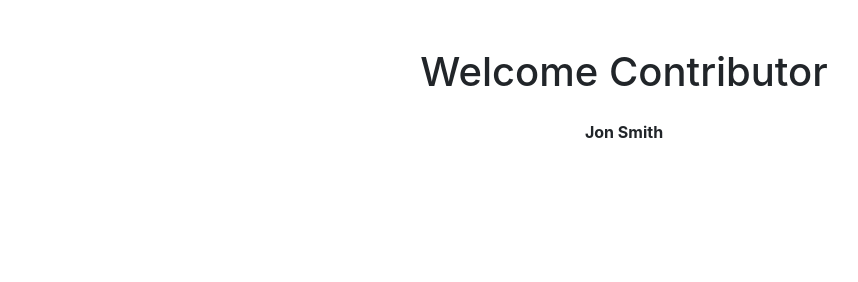
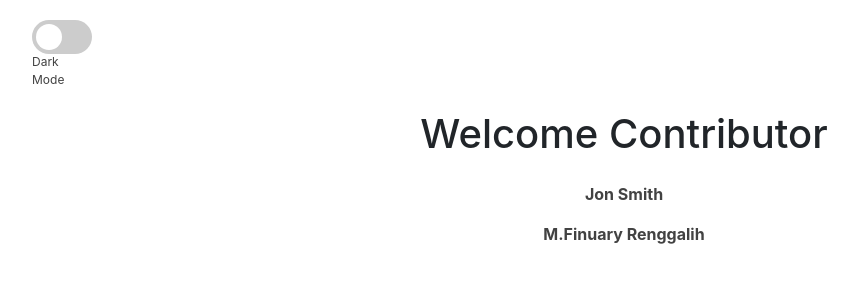
Before and after one commit to jon-smith-tech/team-information-website, a plain HTML site: page index.html in a window 1280 px wide. Shown: the whole page, without its empty margins (16-874 px from the left). Drawn offline with nearby package versions, Linux system fonts and the light colour scheme.

Commit message:
Added dark mode and added contributor name

```diff
--- a/index.html
+++ b/index.html
@@ -5,11 +5,139 @@
   <meta name="viewport" content="width=device-width, initial-scale=1.0">
   <title>First Repository</title>
   <link rel="stylesheet" href="https://stackpath.bootstrapcdn.com/bootstrap/4.3.1/css/bootstrap.min.css" integrity="sha384-ggOyR0iXCbMQv3Xipma34MD+dH/1fQ784/j6cY/iJTQUOhcWr7x9JvoRxT2MZw1T" crossorigin="anonymous">
+  <style>
+    /* Dark Mode */
+    :root {
+                --primary-color: #302ae6;
+                --secondary-color: #536390;
+                --font-color: #424242;
+                --bg-color: #fff;
+                --heading-color: #292922;
+            }
+
+            [data-theme="dark"] {
+                --primary-color: #9a97f3;
+                --secondary-color: #818cab;
+                --font-color: #e1e1ff;
+                --bg-color: #161625;
+                --heading-color: #818cab;
+            }
+
+            [data-theme="dark"] body {
+                background-color: var(--bg-color);
+            }
+
+            [data-theme="dark"] nav {
+                background-color: #071c4d;
+            }
+
+            [data-theme="dark"] h1, p {
+                color:var(--font-color);
+            }
+
+            .theme-switch-wrapper {
+                display: flex;
+                margin-top: 20px;
+            }
+
+            .theme-switch>p {
+                font-size: 12px;
+                margin-top: 33px;
+                width: 60px;
+                margin-left: 0;
+            }
+
+            .theme-switch {
+                display: inline-block;
+                height: 34px;
+                position: relative;
+                width: 60px;
+            }
+
+            .theme-switch>input {
+                display: none;
+            }
+
+            .slider {
+                background-color: #ccc;
+                bottom: 0;
+                cursor: pointer;
+                left: 0;
+                position: absolute;
+                right: 0;
+                top: 0;
+                transition: 0.4s;
+            }
+
+            .slider:before {
+                background-color: #fff;
+                bottom: 4px;
+                content: "";
+                height: 26px;
+                left: 4px;
+                position: absolute;
+                transition: 0.4s;
+                width: 26px;
+            }
+
+            input:checked + .slider {
+                background-color: #66bb6a;
+            }
+
+            input:checked + .slider:before {
+                transform: translateX(26px);
+            }
+
+            .slider.round {
+                border-radius: 34px;
+            }
+
+            .slider.round:before {
+                border-radius: 50%;
+            }
+  </style>
 </head>
 <body>
 
+  <div class="theme-switch-wrapper pl-5">
+    <label for="checkbox" class="theme-switch">
+        <input type="checkbox" id="checkbox">
+            <div class="slider round"></div>
+            <p>Dark Mode</p>
+    </label>
+  </div>
+
   <h1 class="text-center pt-5">Welcome Contributor</h1>
   <p class="text-center pt-3"><b>Jon Smith</b></p>
+  <p class="text-center"><b>M.Finuary Renggalih</b></p>
 
+  <script>
+    // Dark Mode
+    window.console = window.console || function (t) {};
+    if (document.location.search.match(/type=embed/gi)) {
+        window.parent.postMessage("resize", "*");
+    }
+    console.log('Dark Mode On');
+    const toggleSwitch = document.querySelector('.theme-switch input[type="checkbox"]');
+
+    function switchTheme(e) {
+        if (e.target.checked) {
+            document.documentElement.setAttribute('data-theme', 'dark');
+            localStorage.setItem('theme', 'dark');
+        } else {
+            document.documentElement.setAttribute('data-theme', 'light');
+        }
+    }
+    toggleSwitch.addEventListener('change', switchTheme, false);
+
+    const currentTheme = localStorage.getItem('theme') ? localStorage.getItem('theme') : null;
+    if (currentTheme) {
+        document.documentElement.setAttribute('data-theme', currentTheme);
+
+        if (currentTheme === 'dark') {
+            toggleSwitch.checked = true;
+        }
+    }
+</script>
 </body>
 </html>
```
